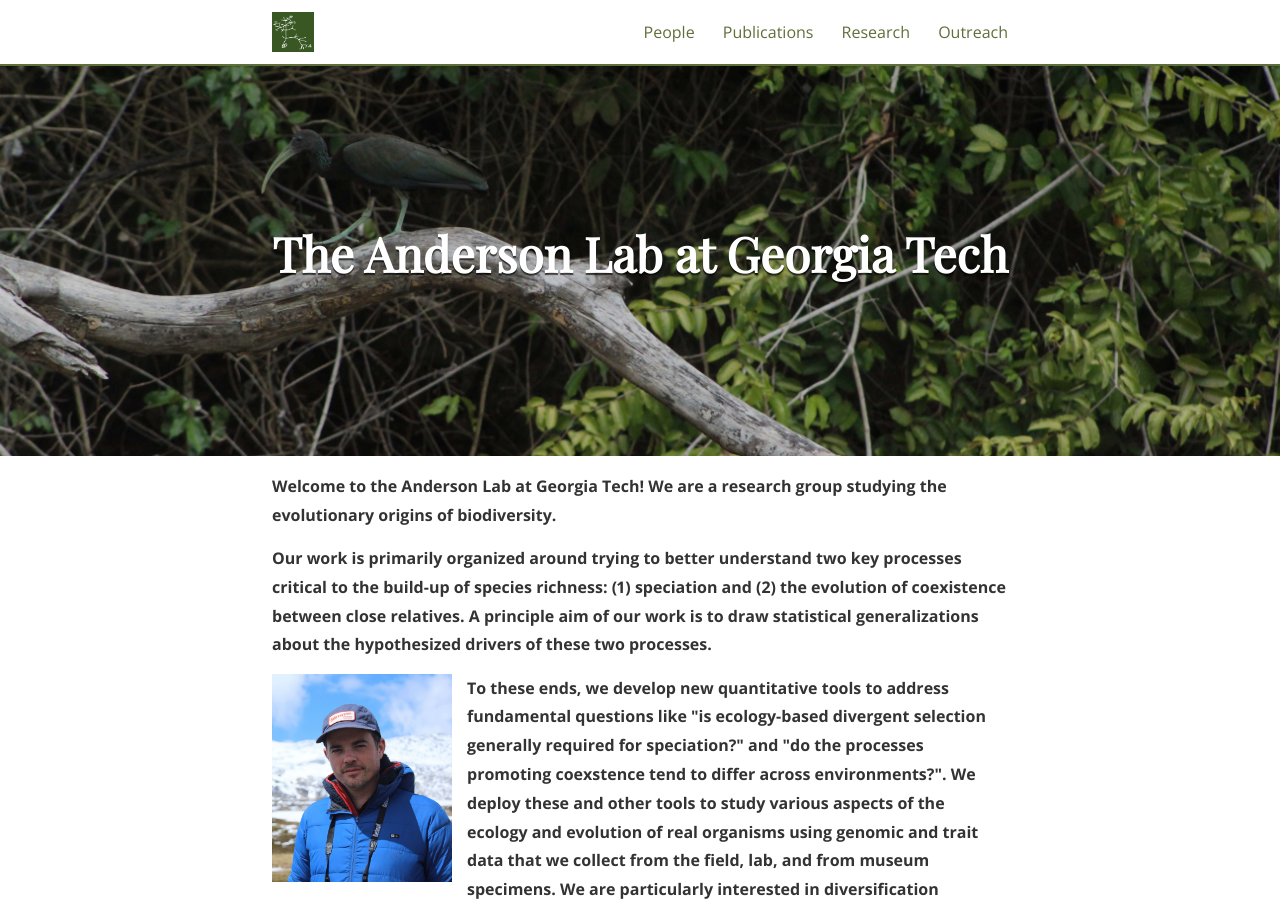
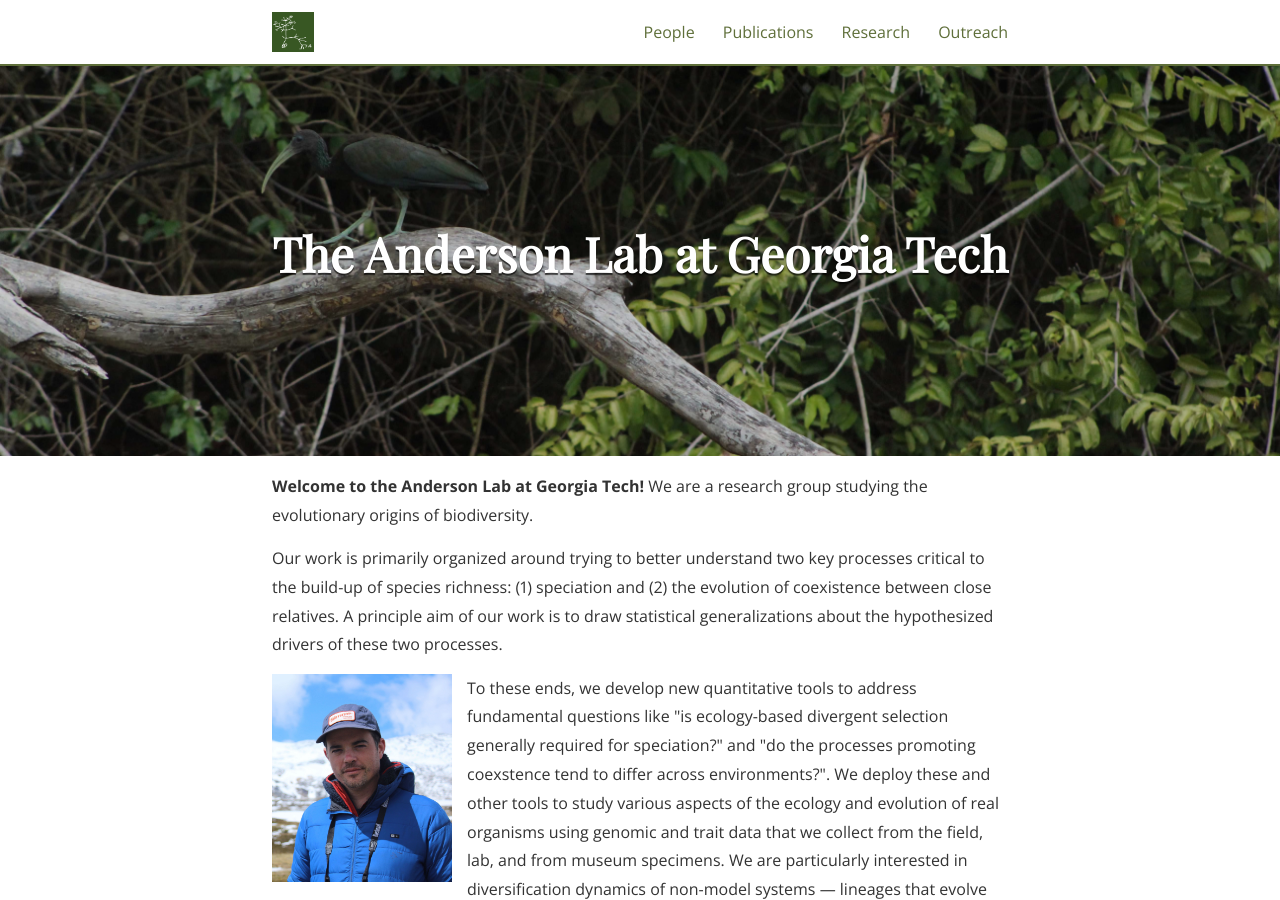
Before and after one commit to SeanASAnderson/SeanASAnderson.github.io, a Jekyll site: the page built from index.html, in a window 1280 px wide and 900 px high. Built offline with Jekyll 4.4.1, drawn with Linux system fonts in a browser that asks for light colours; nearby versions of some CDN libraries; some web fonts are replaced; the list of posts is cut into pages by our own code.

Commit message:
index reformatting

```diff
--- a/index.html
+++ b/index.html
@@ -54,11 +54,11 @@
 
  <!--< <h2> <center><a href="https://github.com/SeanASAnderson/CV/blob/main/AndersonSean.CV.2023.pdf">Sean's CV </a></center></h2> -->
   <!--<h1> <center> Welcome! </center> </h1>-->
-  <p> <b> Welcome to the Anderson Lab at Georgia Tech! We are a research group studying the evolutionary origins of biodiversity. </p>
+  <p> <b> Welcome to the Anderson Lab at Georgia Tech!</b> We are a research group studying the evolutionary origins of biodiversity. </p>
   <p> Our work is primarily organized around trying to better understand two key processes critical to the build-up of species richness: (1) speciation and (2) the evolution of coexistence between close relatives. A principle aim of our work is to draw statistical generalizations about the hypothesized drivers of these two processes. </p>
   <p> <img src="/assets/anderson_sean_rockies2019.jpg" alt="Sean Pic" style="width:180px;margin-right:15px;"> To these ends, we develop new quantitative tools to address fundamental questions like "is ecology-based divergent selection generally required for speciation?" and "do the processes promoting coexstence tend to differ across environments?". We deploy these and other tools to study various aspects of the ecology and evolution of real organisms using genomic and trait data that we collect from the field, lab, and from museum specimens. We are particularly interested in diversification dynamics of non-model systems <span>&#8212;</span> lineages that evolve and speciate in the complex continental settings home to most of life. </p>
   <p> Our work is question-driven, and as such, we are open to working with virtually any study system that can help provide missing insight. Research to-date has focused on birds, terrestrial vertebrates, and wild <i> Drosophila </i> species pairs, though we are always on the lookout for new and interesting systems that can help shed light on unanswered questions surrounding the origins of biodiversity. </p>
-  <p> <p> <img src="/assets/GTVertical_RGB.png" alt="Tech logo" style="width:180px;margin-right:15px;float:right;"> <b><i>Our lab is housed at Georgia Tech's main campus in Atlanta </i></b> <span>&#8212;</span> the Capital of the South and one of the most vibrant and interesting cities in the USA. <b><i> I am currently accepting applications for postdocs and graduate students </i></b>, so please get in touch if you're interested in the quantitative study of all aspects related to speciation and biodiversity. </p>
+  <p> <p> <img src="/assets/GTVertical_RGB.png" alt="Tech logo" style="width:200px;margin-right:15px;float:right;"> <b><i>Our lab is housed at Georgia Tech's main campus in Atlanta </i></b> <span>&#8212;</span> the Capital of the South and one of the most vibrant and interesting cities in the USA. <b><i> I am currently accepting applications for postdocs and graduate students </i></b>, so please get in touch if you're interested in the quantitative study of all aspects related to speciation and biodiversity. </p>
     <!--I'm entering the fourth and final year of my work with Jason, so <b> if you're a PI and would like to discuss potential postdoc partnerships for 2022, please <a href="mailto:sean.as.anderson@gmail.com">reach out today!</a></b> </p>-->
 
   </body>
```
